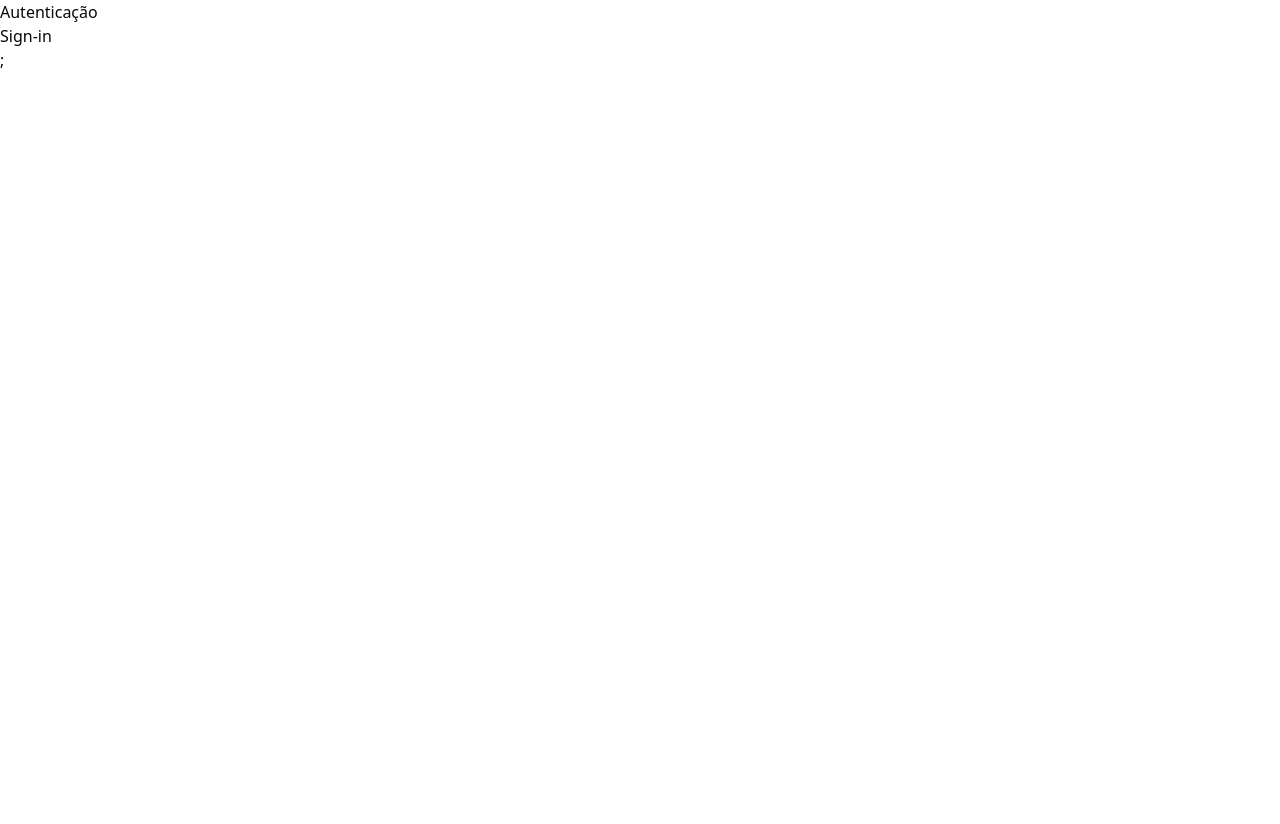
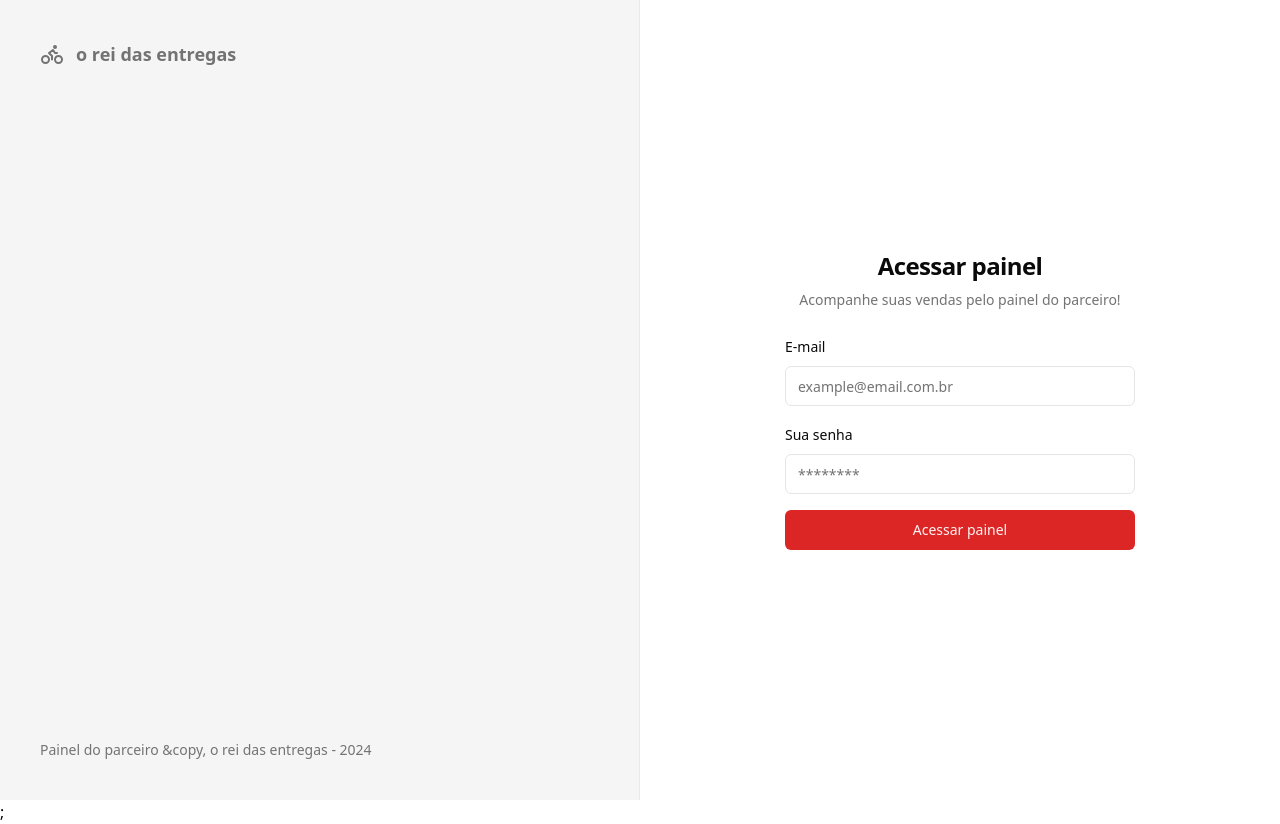
Before and after one commit to tkod-tech/o-rei-das-entregas-web, a React (Vite) app: page /auth/sign-in in a window 1280 px wide. Before the commit the page ends 800 px from the top, so only its background shows below. Built offline with nearby package versions, Linux system fonts and the light colour scheme.

Commit message:
feat: Criação de página login

```diff
--- /dev/null
+++ b/src/components/ui/input.tsx
@@ -0,0 +1,25 @@
+import * as React from "react"
+
+import { cn } from "@/lib/utils"
+
+export interface InputProps
+  extends React.InputHTMLAttributes<HTMLInputElement> {}
+
+const Input = React.forwardRef<HTMLInputElement, InputProps>(
+  ({ className, type, ...props }, ref) => {
+    return (
+      <input
+        type={type}
+        className={cn(
+          "flex h-10 w-full rounded-md border border-input bg-background px-3 py-2 text-sm ring-offset-background file:border-0 file:bg-transparent file:text-sm file:font-medium placeholder:text-muted-foreground focus-visible:outline-none focus-visible:ring-2 focus-visible:ring-ring focus-visible:ring-offset-2 disabled:cursor-not-allowed disabled:opacity-50",
+          className
+        )}
+        ref={ref}
+        {...props}
+      />
+    )
+  }
+)
+Input.displayName = "Input"
+
+export { Input }
--- /dev/null
+++ b/src/components/ui/label.tsx
@@ -0,0 +1,24 @@
+import * as React from "react"
+import * as LabelPrimitive from "@radix-ui/react-label"
+import { cva, type VariantProps } from "class-variance-authority"
+
+import { cn } from "@/lib/utils"
+
+const labelVariants = cva(
+  "text-sm font-medium leading-none peer-disabled:cursor-not-allowed peer-disabled:opacity-70"
+)
+
+const Label = React.forwardRef<
+  React.ElementRef<typeof LabelPrimitive.Root>,
+  React.ComponentPropsWithoutRef<typeof LabelPrimitive.Root> &
+    VariantProps<typeof labelVariants>
+>(({ className, ...props }, ref) => (
+  <LabelPrimitive.Root
+    ref={ref}
+    className={cn(labelVariants(), className)}
+    {...props}
+  />
+))
+Label.displayName = LabelPrimitive.Root.displayName
+
+export { Label }
--- a/src/global.css
+++ b/src/global.css
@@ -5,64 +5,47 @@
 @layer base {
   :root {
     --background: 0 0% 100%;
-      --foreground: 240 10% 3.9%;
-
+    --foreground: 0 0% 3.9%;
     --card: 0 0% 100%;
-      --card-foreground: 240 10% 3.9%;
-
+    --card-foreground: 0 0% 3.9%;
     --popover: 0 0% 100%;
-      --popover-foreground: 240 10% 3.9%;
-
-      --primary: 240 5.9% 10%;
-      --primary-foreground: 0 0% 98%;
-
-      --secondary: 240 4.8% 95.9%;
-      --secondary-foreground: 240 5.9% 10%;
-
-      --muted: 240 4.8% 95.9%;
-      --muted-foreground: 240 3.8% 46.1%;
-
-      --accent: 240 4.8% 95.9%;
-      --accent-foreground: 240 5.9% 10%;
-
+    --popover-foreground: 0 0% 3.9%;
+    --primary: 0 72.2% 50.6%;
+    --primary-foreground: 0 85.7% 97.3%;
+    --secondary: 0 0% 96.1%;
+    --secondary-foreground: 0 0% 9%;
+    --muted: 0 0% 96.1%;
+    --muted-foreground: 0 0% 45.1%;
+    --accent: 0 0% 96.1%;
+    --accent-foreground: 0 0% 9%;
     --destructive: 0 84.2% 60.2%;
     --destructive-foreground: 0 0% 98%;
-
-      --border: 240 5.9% 90%;
-      --input: 240 5.9% 90%;
-      --ring: 240 10% 3.9%;
-
+    --border: 0 0% 89.8%;
+    --input: 0 0% 89.8%;
+    --ring: 0 72.2% 50.6%;
     --radius: 0.5rem;
   }
 
   .dark {
-      --background: 240 10% 3.9%;
+    --background: 0 0% 3.9%;
     --foreground: 0 0% 98%;
-
-      --card: 240 10% 3.9%;
+    --card: 0 0% 3.9%;
     --card-foreground: 0 0% 98%;
-
-      --popover: 240 10% 3.9%;
+    --popover: 0 0% 3.9%;
     --popover-foreground: 0 0% 98%;
-
-      --primary: 0 0% 98%;
-      --primary-foreground: 240 5.9% 10%;
-
-      --secondary: 240 3.7% 15.9%;
+    --primary: 0 72.2% 50.6%;
+    --primary-foreground: 0 85.7% 97.3%;
+    --secondary: 0 0% 14.9%;
     --secondary-foreground: 0 0% 98%;
-
-      --muted: 240 3.7% 15.9%;
-      --muted-foreground: 240 5% 64.9%;
-
-      --accent: 240 3.7% 15.9%;
+    --muted: 0 0% 14.9%;
+    --muted-foreground: 0 0% 63.9%;
+    --accent: 0 0% 14.9%;
     --accent-foreground: 0 0% 98%;
-
     --destructive: 0 62.8% 30.6%;
     --destructive-foreground: 0 0% 98%;
-
-      --border: 240 3.7% 15.9%;
-      --input: 240 3.7% 15.9%;
-      --ring: 240 4.9% 83.9%;
+    --border: 0 0% 14.9%;
+    --input: 0 0% 14.9%;
+    --ring: 0 72.2% 50.6%;
   }
 }
 
--- a/src/pages/_layouts/auth.tsx
+++ b/src/pages/_layouts/auth.tsx
@@ -1,10 +1,23 @@
-import {Outlet} from 'react-router-dom';
+import { Outlet } from "react-router-dom";
+import {Bike} from "lucide-react";
 
 export function AuthLayout() {
-    return (
-        <div>
-            <h1>Autenticação</h1>
-            <div><Outlet /></div>
+  return (
+    <div className="min-h-screen grid grid-cols-2">
+      <div className="flex h-full flex-col justify-between border-r border-foreground/5 bg-muted p-10 text-muted-foreground">
+        <div className="flex items-center gap-3 text-lg font-medium">
+            <Bike />
+            <span className="font-semibold">o rei das entregas</span>
         </div>
-    )
+        <footer className="text-sm">
+          Painel do parceiro &copy, o rei das entregas -{" "}
+          {new Date().getFullYear()}
+        </footer>
+      </div>
+
+      <div className="flex flex-col items-center justify-center">
+        <Outlet />
+      </div>
+    </div>
+  );
 }
--- a/src/pages/auth/signin.tsx
+++ b/src/pages/auth/signin.tsx
@@ -1,10 +1,46 @@
+import { Button } from "@/components/ui/button";
+import { Input } from "@/components/ui/input";
+import { Label } from "@/components/ui/label";
 import { Helmet } from "react-helmet-async";
 
 export function Signin() {
   return (
     <>
       <Helmet title="Login" />
-      <h1>Sign-in</h1>
+      {/* <h1>Sign-in</h1> */}
+      <div className="p-8">
+        <div className="flex w-[350px] flex-col justify-center gap-6">
+          <div className="flex flex-col gap-2 text-center">
+            <h1 className="text-2xl font-semibold tracking-tight">
+              Acessar painel
+            </h1>
+            <p className="text-sm text-muted-foreground">
+              Acompanhe suas vendas pelo painel do parceiro!
+            </p>
+          </div>
+
+          <form className="space-y-4">
+            <div className="space-y-2">
+              <Label htmlFor="email">E-mail</Label>
+              <Input
+                id="email"
+                type="email"
+                placeholder="example@email.com.br"
+              />
+            </div>
+            <div className="space-y-2">
+              <Label htmlFor="password">Sua senha</Label>
+              <Input id="password" type="password" placeholder="********" />
+            </div>
+            <Button
+              className="w-full"
+              type="submit"
+            >
+              Acessar painel
+            </Button>
+          </form>
+        </div>
+      </div>
     </>
   );
 }
```
Also changed, not shown: package.json (+6 -1 lines), 1 other file (tests, documents, lock files or other folders). Lines whose indentation alone changed are shown as unchanged.
